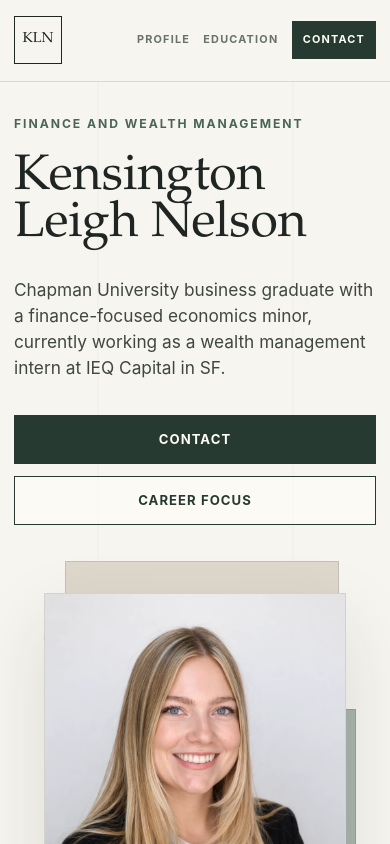
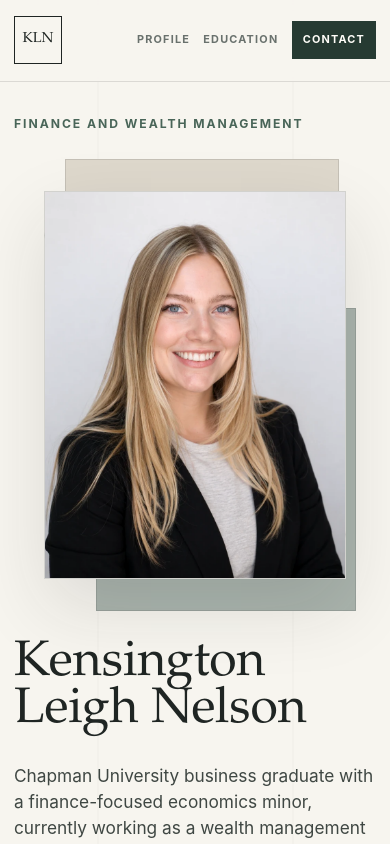
Before and after one commit to charliec2004/kensington-leigh-nelson, a Next.js app: page / in a window 390 px wide. Shown: the top 844 px of the page. Built offline with nearby package versions, Linux system fonts and the light colour scheme.

Commit message:
Reorder mobile hero portrait

```diff
--- a/app/globals.css
+++ b/app/globals.css
@@ -708,18 +708,35 @@ h1 {
 
   .hero {
     grid-template-columns: 1fr;
-    gap: 36px;
+    gap: 18px;
     min-height: auto;
     padding-top: 32px;
   }
 
   .hero-copy {
+    display: contents;
     max-width: 100%;
+  }
+
+  .hero .eyebrow {
+    order: 1;
+    margin-bottom: 2px;
+  }
+
+  .hero-title {
+    order: 3;
+    margin-bottom: 10px;
+  }
+
+  .hero-lede {
+    order: 4;
+    margin-bottom: 14px;
   }
 
   .hero-actions {
     display: grid;
     grid-template-columns: 1fr;
+    order: 5;
   }
 
   .button {
@@ -727,10 +744,12 @@ h1 {
   }
 
   .portrait-stage {
+    order: 2;
     width: min(82vw, 430px);
     min-height: auto;
     aspect-ratio: 0.76;
     justify-self: center;
+    margin-block: 6px 12px;
     margin-inline: auto;
   }
 
--- a/app/page.tsx
+++ b/app/page.tsx
@@ -46,7 +46,9 @@ export default function Home() {
       <section className="hero section-reveal" id="top" aria-labelledby="hero-title">
         <div className="hero-copy">
           <p className="eyebrow">Finance and wealth management</p>
-          <h1 id="hero-title">Kensington Leigh Nelson</h1>
+          <h1 className="hero-title" id="hero-title">
+            Kensington Leigh Nelson
+          </h1>
           <p className="hero-lede">
             Chapman University business graduate with a finance-focused
             economics minor, currently working as a wealth management intern at
```
